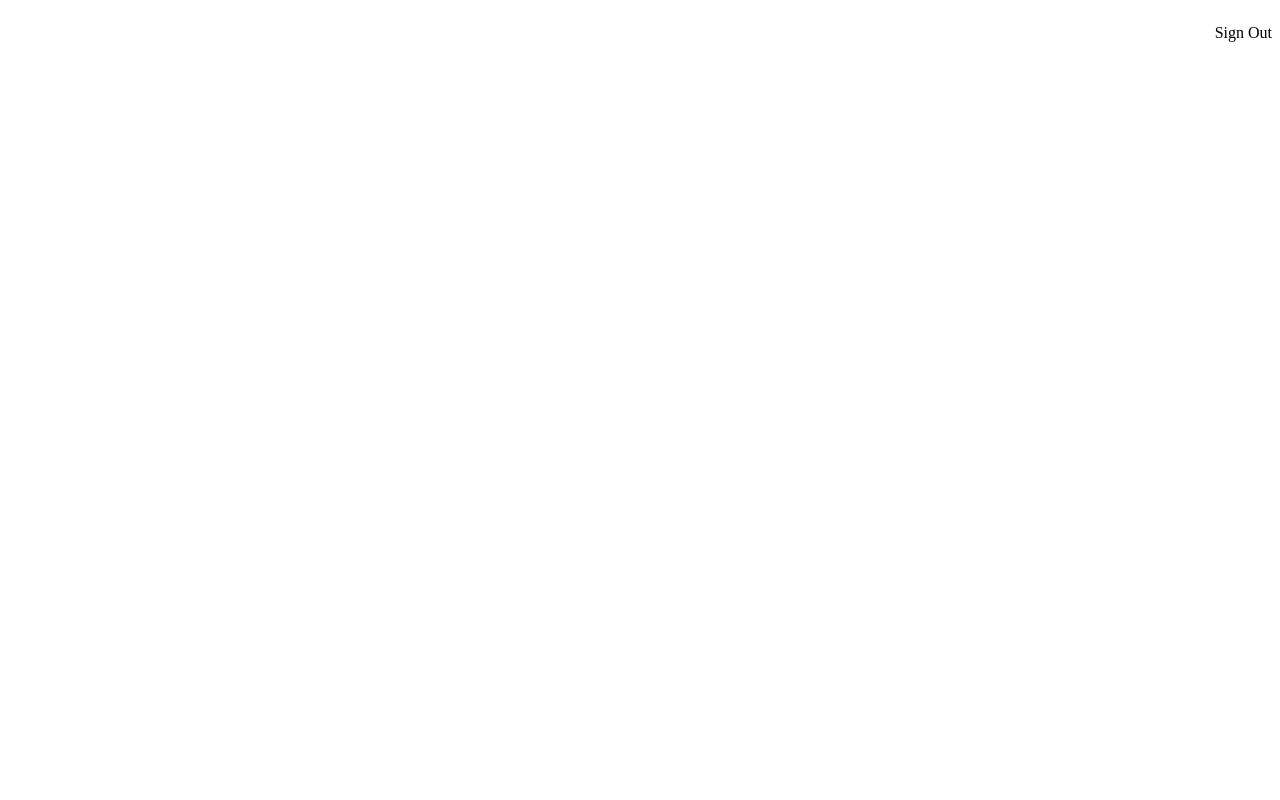
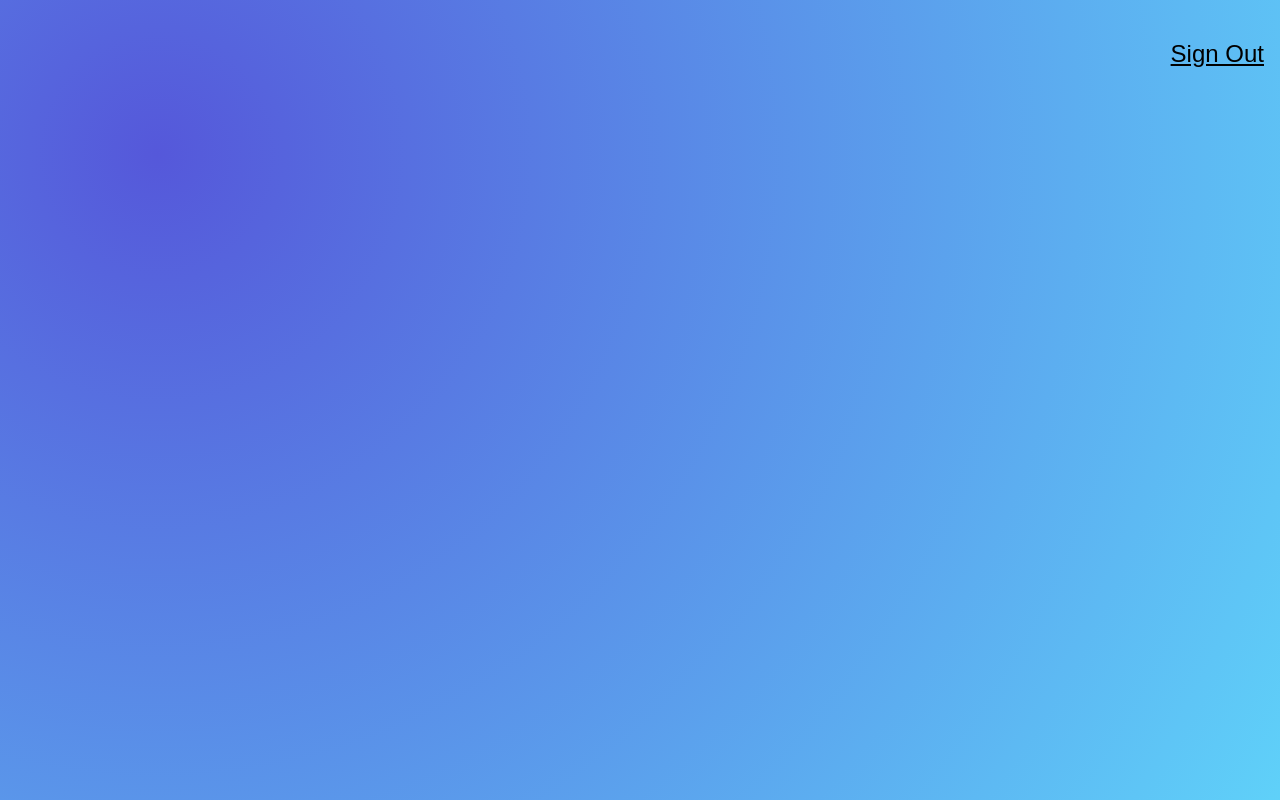
Before and after one commit to marshlendel/face-recognition, a React (Vite) app: page / in a window 1280 px wide. Built offline with nearby package versions, Linux system fonts and the light colour scheme.

Commit message:
add background gradient

```diff
--- a/package.json
+++ b/package.json
@@ -11,7 +11,8 @@
   },
   "dependencies": {
     "react": "^18.2.0",
-    "react-dom": "^18.2.0"
+    "react-dom": "^18.2.0",
+    "tachyons": "^4.12.0"
   },
   "devDependencies": {
     "@types/react": "^18.2.15",
--- a/src/components/Navigation/Navigation.jsx
+++ b/src/components/Navigation/Navigation.jsx
@@ -1,7 +1,7 @@
 const Navigation = () => {
     return (
         <nav style={{display: "flex", justifyContent: "flex-end"}}>
-            <p>Sign Out</p>
+            <p className="f3 link dim black underline pa3 pointer">Sign Out</p>
         </nav>
     )
 }
--- /dev/null
+++ b/src/main.css
@@ -0,0 +1,7 @@
+body {
+    margin: 0;
+    padding: 0;
+    font-family: sans-serif;
+    background-image: radial-gradient( circle farthest-corner at 12.3% 19.3%,  rgba(85,88,218,1) 0%, rgba(95,209,249,1) 100.2% );
+    height: 100vh;
+}
--- a/src/main.jsx
+++ b/src/main.jsx
@@ -1,6 +1,8 @@
 import React from 'react'
 import ReactDOM from 'react-dom/client'
 import App from './App.jsx'
+import "./main.css"
+import "tachyons"
 
 ReactDOM.createRoot(document.getElementById('root')).render(
   <React.StrictMode>
```
Also changed, not shown: 1 other file (tests, documents, lock files or other folders).
